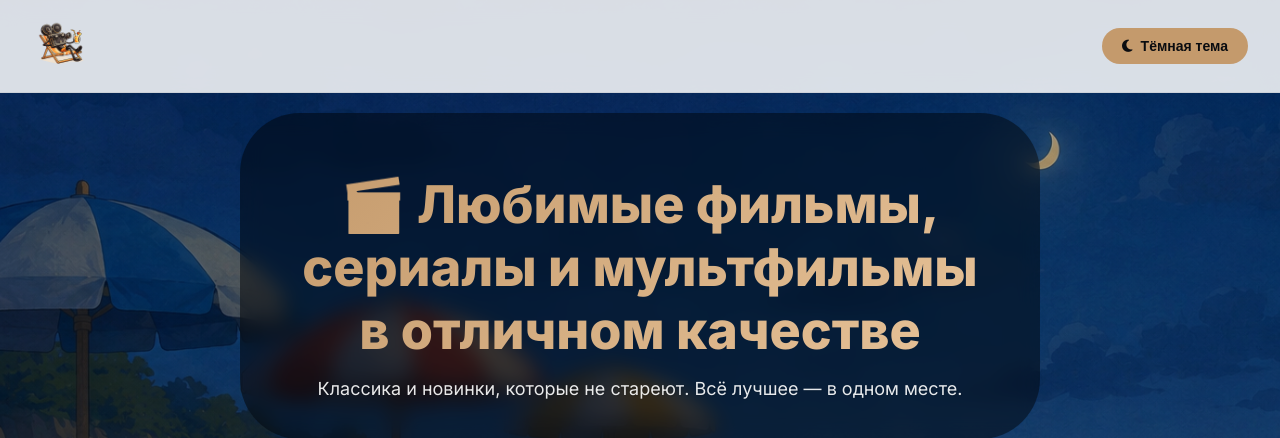
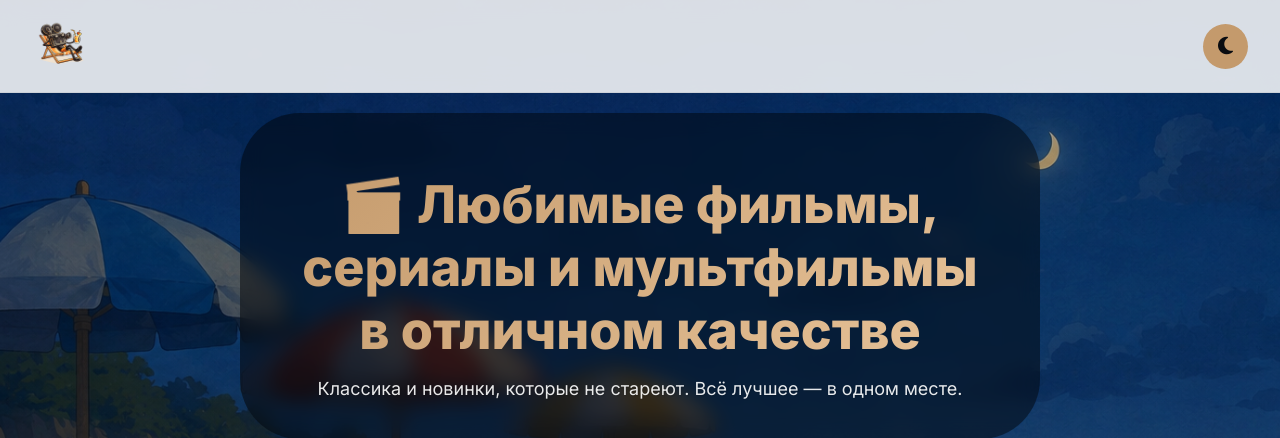
Before and after one commit to markbrizhan-dot/restavrator, a Flask app: page / in a window 1280 px wide. Shown: the top 438 px of the page. Run offline with Flask 3, Linux system fonts and the light colour scheme.

Commit message:
Update index.html

```diff
--- a/templates/index.html
+++ b/templates/index.html
@@ -73,8 +73,30 @@
         .logo { display: flex; align-items: center; gap: 12px; cursor: pointer; }
         .logo img { height: 60px; width: auto; transition: transform 0.3s ease; }
         .logo img:hover { transform: scale(1.05); }
-        .theme-toggle { background: var(--gold); border: none; color: #0a0c10; padding: 10px 20px; border-radius: 40px; cursor: pointer; font-size: 14px; font-weight: 600; display: flex; align-items: center; gap: 8px; transition: all 0.3s ease; }
-        .theme-toggle:hover { background: var(--gold-light); transform: scale(1.02); }
+
+        /* Кнопка темы - только иконки, без текста */
+        .theme-toggle {
+            background: var(--gold);
+            border: none;
+            color: #0a0c10;
+            width: 45px;
+            height: 45px;
+            border-radius: 50%;
+            cursor: pointer;
+            font-size: 20px;
+            display: flex;
+            align-items: center;
+            justify-content: center;
+            transition: all 0.3s ease;
+        }
+        .theme-toggle:hover {
+            background: var(--gold-light);
+            transform: scale(1.05);
+        }
+        .theme-toggle span {
+            display: none;
+        }
+
         .hero { text-align: center; padding: 60px 20px 40px; max-width: 800px; margin: 20px auto 0; background: rgba(0,0,0,0.45); backdrop-filter: blur(10px); border-radius: 60px; }
         .hero h1 { font-size: 52px; font-weight: 800; margin-bottom: 16px; background: linear-gradient(135deg, var(--gold), var(--gold-light)); background-clip: text; -webkit-background-clip: text; color: transparent; }
         .hero p { font-size: 18px; opacity: 0.9; color: #fff; text-shadow: 1px 1px 2px rgba(0,0,0,0.2); }
@@ -157,6 +179,7 @@
             .detail-label { min-width: 110px; }
             .hero { margin: 20px; padding: 30px 20px; }
             .logo img { height: 40px; }
+            .theme-toggle { width: 40px; height: 40px; font-size: 18px; }
             .movies-grid { grid-template-columns: repeat(2, 1fr); gap: 12px; }
             .movie-info { padding: 10px; }
             .movie-title { font-size: 14px; }
@@ -184,7 +207,6 @@
     </div>
     <button class="theme-toggle" id="themeToggle">
         <i class="fas fa-moon"></i>
-        <span>Тёмная тема</span>
     </button>
 </header>
 
@@ -253,21 +275,26 @@
 <script>
     const themeToggle = document.getElementById('themeToggle');
     const prefersDark = window.matchMedia('(prefers-color-scheme: dark)');
+
     function setTheme(isDark) {
         if (isDark) {
-            document.body.classList.add('dark'); document.body.classList.remove('light');
-            themeToggle.innerHTML = '<i class="fas fa-sun"></i><span>Светлая тема</span>';
+            document.body.classList.add('dark');
+            document.body.classList.remove('light');
+            themeToggle.innerHTML = '<i class="fas fa-sun"></i>';
             localStorage.setItem('theme', 'dark');
         } else {
-            document.body.classList.remove('dark'); document.body.classList.add('light');
-            themeToggle.innerHTML = '<i class="fas fa-moon"></i><span>Тёмная тема</span>';
+            document.body.classList.remove('dark');
+            document.body.classList.add('light');
+            themeToggle.innerHTML = '<i class="fas fa-moon"></i>';
             localStorage.setItem('theme', 'light');
         }
     }
+
     const savedTheme = localStorage.getItem('theme');
     if (savedTheme === 'dark') setTheme(true);
     else if (savedTheme === 'light') setTheme(false);
     else setTheme(prefersDark.matches);
+
     themeToggle.addEventListener('click', () => setTheme(!document.body.classList.contains('dark')));
 
     const moviesData = {{ movies | tojson }};
```
